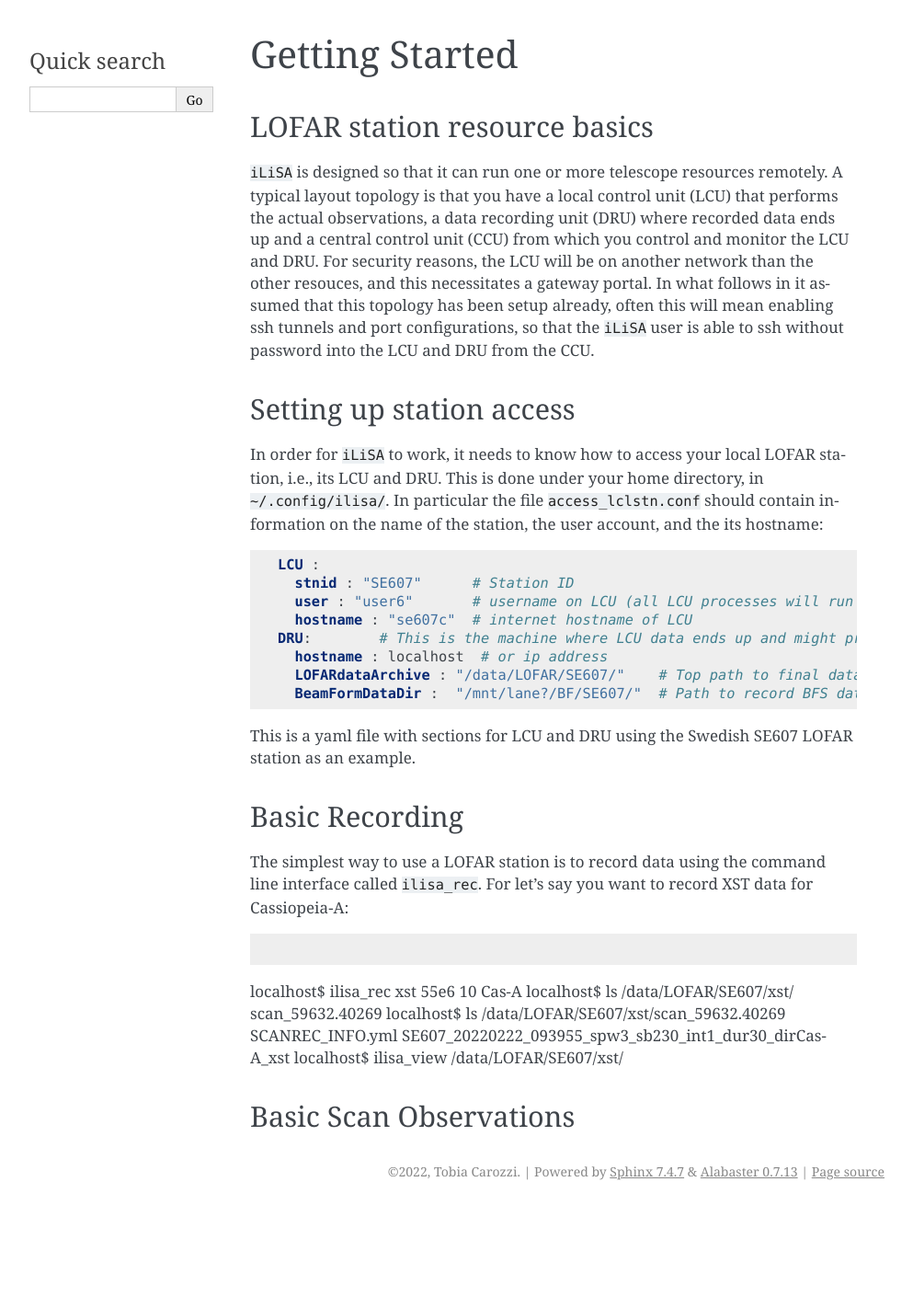
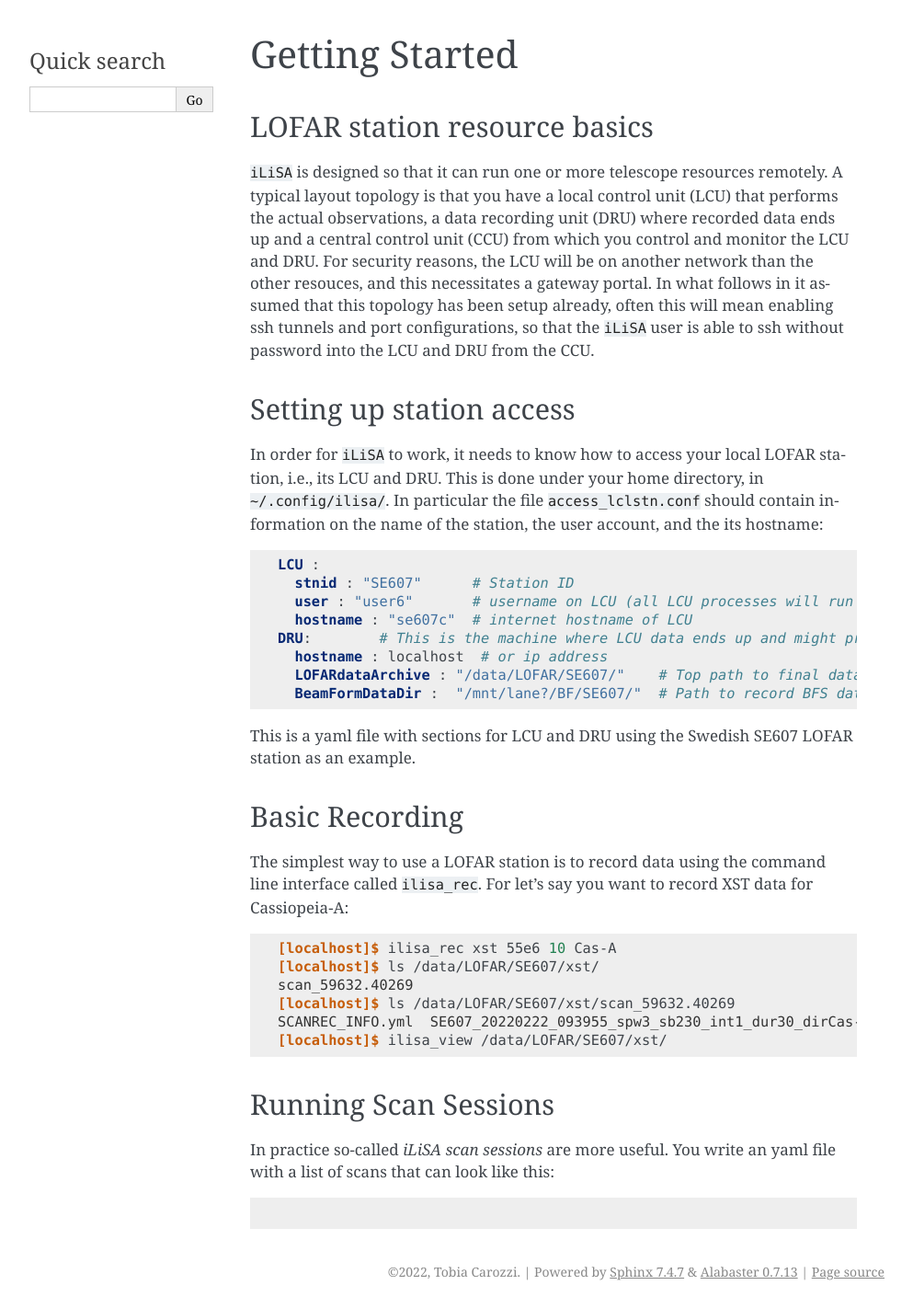
Before and after one commit to 2baOrNot2ba/iLiSA, a Sphinx documentation site: the page built from docs/getting_started.rst, in a window 1280 px wide. Shown: the whole page at 92% size, without its empty margins (148-1141 px from the left). Built offline with Sphinx 7.4.7, drawn with Linux system fonts in a browser that asks for light colours; before the commit the page ends 1313 px from its top, so only the background shows below that.

Commit message:
Changed: scan session examples.

```diff
--- a/docs/getting_started.rst
+++ b/docs/getting_started.rst
@@ -43,14 +43,18 @@ The simplest way to use a LOFAR station is to record data using the command
 line interface called ``ilisa_rec``. For let's say you want to record XST data
 for Cassiopeia-A:
 
-.. code-block:: bash
+.. code-block:: console
 
-localhost$ ilisa_rec xst 55e6 10 Cas-A
-localhost$ ls /data/LOFAR/SE607/xst/
-scan_59632.40269
-localhost$ ls /data/LOFAR/SE607/xst/scan_59632.40269
-SCANREC_INFO.yml  SE607_20220222_093955_spw3_sb230_int1_dur30_dirCas-A_xst
-localhost$ ilisa_view /data/LOFAR/SE607/xst/
+   [localhost]$ ilisa_rec xst 55e6 10 Cas-A
+   [localhost]$ ls /data/LOFAR/SE607/xst/
+   scan_59632.40269
+   [localhost]$ ls /data/LOFAR/SE607/xst/scan_59632.40269
+   SCANREC_INFO.yml  SE607_20220222_093955_spw3_sb230_int1_dur30_dirCas-A_xst
+   [localhost]$ ilisa_view /data/LOFAR/SE607/xst/
 
-Basic Scan Observations
------------------------
+Running Scan Sessions
+---------------------
+In practice so-called *iLiSA scan sessions* are more useful. You write an yaml
+file with a list of scans that can look like this:
+
+.. code-block:: yaml
```
Also changed, not shown: 3 other files.
